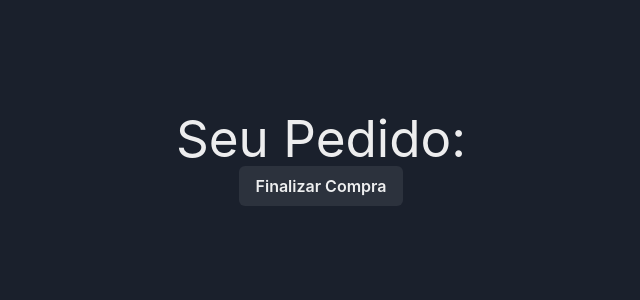
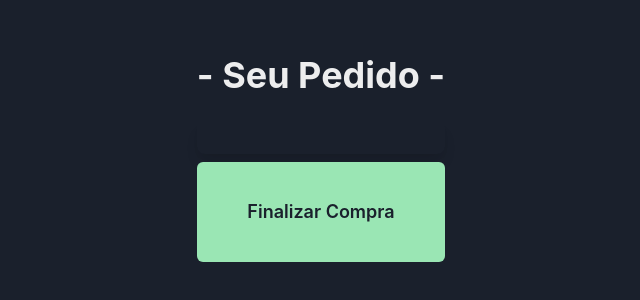
Before and after one commit to wierdest/ecommerce-react, a React (Vite) app: page /pedido in a window 1280 px wide. Shown: the part 274-574 px from the top of the page, without its empty margins (319-959 px from the left). Built offline with nearby package versions, Linux system fonts and the light colour scheme.

Commit message:
Atualizado pagina finalizar pedido com melhorias

```diff
--- a/src/pages/Home.jsx
+++ b/src/pages/Home.jsx
@@ -3,7 +3,6 @@ import { useHistory } from 'react-router-dom';
 import { LogadoContext } from '../context/LogadoContext';
 import { Box, Image } from '@chakra-ui/react';
 import Navbar from '../components/Navbar/Navbar';
-import myImage from '../assets/img/logoserrashop.png'
 
 function Home() {
   const { estaLogado } = useContext(LogadoContext);
@@ -21,7 +20,7 @@ function Home() {
       <div>
         <img
           src="https://media.discordapp.net/attachments/1211771660508733471/1248731657658437632/image.png?ex=6664bb7b&is=666369fb&hm=ed43213a54919e9e2fd29f3ad96d35b0614fb1bbab4b23fa25282d6c9ecd3739&=&format=webp&quality=lossless"
-          alt=""
+          alt="Descricao da imagem"
           height="100%"
           width="100%"
           display="flex"
--- a/src/pages/Pedido.jsx
+++ b/src/pages/Pedido.jsx
@@ -1,4 +1,4 @@
-import { Button, Box, useToast } from '@chakra-ui/react';
+import { Button, Box, Flex, Heading, useToast, VStack, Divider } from '@chakra-ui/react';
 import { useContext } from 'react';
 import { CarrinhoContext } from '../context/CarrinhoContext';
 import ItemCarrinho from '../components/ItemCarrinho/ItemCarrinho';
@@ -7,73 +7,98 @@ import { LogadoContext } from '../context/LogadoContext';
 import { useHistory } from 'react-router-dom';
 
 function Pedido() {
-
-  const history = useHistory()
-  const {carrinho, setCarrinho} = useContext(CarrinhoContext)
-  const {id} = useContext(LogadoContext)
-  const toast = useToast()
+  const history = useHistory();
+  const { carrinho } = useContext(CarrinhoContext);
+  const { id } = useContext(LogadoContext);
+  const toast = useToast();
 
   const handleComprar = async () => {
-    console.log('cadastrando um pedido no database')
-    var valorTotal = 0;
-    var itensPedido = [];
-    carrinho.map((itemCarrinho) => {
-      valorTotal += itemCarrinho.preco
-      itensPedido.push(
-        {
+    console.log('cadastrando um pedido no database');
+    let valorTotal = 0;
+    const itensPedido = [];
+
+    carrinho.forEach((itemCarrinho) => {
+      valorTotal += itemCarrinho.preco;
+      itensPedido.push({
         idProduto: itemCarrinho.id,
         quantidade: itemCarrinho.quantidadePedido,
-        }
-      )
-
-    })
+      });
+    });
 
     toast({
       title: 'Compra Finalizada com sucesso',
-      description: "Pedido encaminhado!",
+      description: 'Pedido encaminhado!',
       status: 'success',
       duration: 3000,
       isClosable: true,
-    })
+    });
 
     try {
-      const response = await api.post('/pedido/',
-          {
+      const response = await api.post('/pedido/', {
         valorTotal: parseFloat(valorTotal).toFixed(2),
         idUser: id,
-              itens: itensPedido
+        itens: itensPedido,
+      });
+      if (response.status === 201) {
+        console.log('Pedido efetuado com sucesso!');
+        history.push('/finalizar-compra');
       }
-      )
-      if(response.status == 201) {
-          console.log('Pedido efetuado com sucesso!');
-          history.push('/finalizar-compra')
-      }
-
     } catch (error) {
       console.error('Erro ao fazer o post de cadastro!', error);
     }
-  }
+  };
 
   return (
     <>
 
-      <Box flexDirection='column' height="100vh" display="flex" justifyContent="center" alignItems="center">
-      <h1>Seu Pedido: </h1>
+      <Flex
+        direction="column"
+        height="100vh"
+        justifyContent="center"
+        alignItems="center"
+        p={4}
+        bg=""
+      >
+        <Heading as="h1" mb={6} textAlign="center">
+          - Seu Pedido -
+        </Heading>
+        <VStack
+          spacing={4}
+          align="stretch"
+          width="100%"
+          maxWidth="800px"
+          overflowY="auto"
+          maxHeight="100vh"
+          p={4}
+          bg="  "
+          borderRadius="lg"
+          boxShadow="lg"
+        >
           {carrinho.map((itemCarrinho, index) => (
+            <Box key={index} width="100%">
               <ItemCarrinho
-                  key={index}
                 imgUrl={itemCarrinho.imgUrl}
                 nome={itemCarrinho.nome}
                 preco={itemCarrinho.preco}
               />
+              {index < carrinho.length - 1 && <Divider my={2} />}
+            </Box>
           ))}
-          <Button onClick={handleComprar}>
+        </VStack>
+        <Button
+          onClick={handleComprar}
+          mt={2}
+          height={100}
+          colorScheme="green"
+          size="lg"
+          width="100%"
+          maxWidth="700px"
+        >
           Finalizar Compra
         </Button>
-
-      </Box>
+      </Flex>
     </>
-  )
+  );
 }
 
-  export default Pedido
+export default Pedido;
```
Lines whose indentation alone changed are shown as unchanged.
